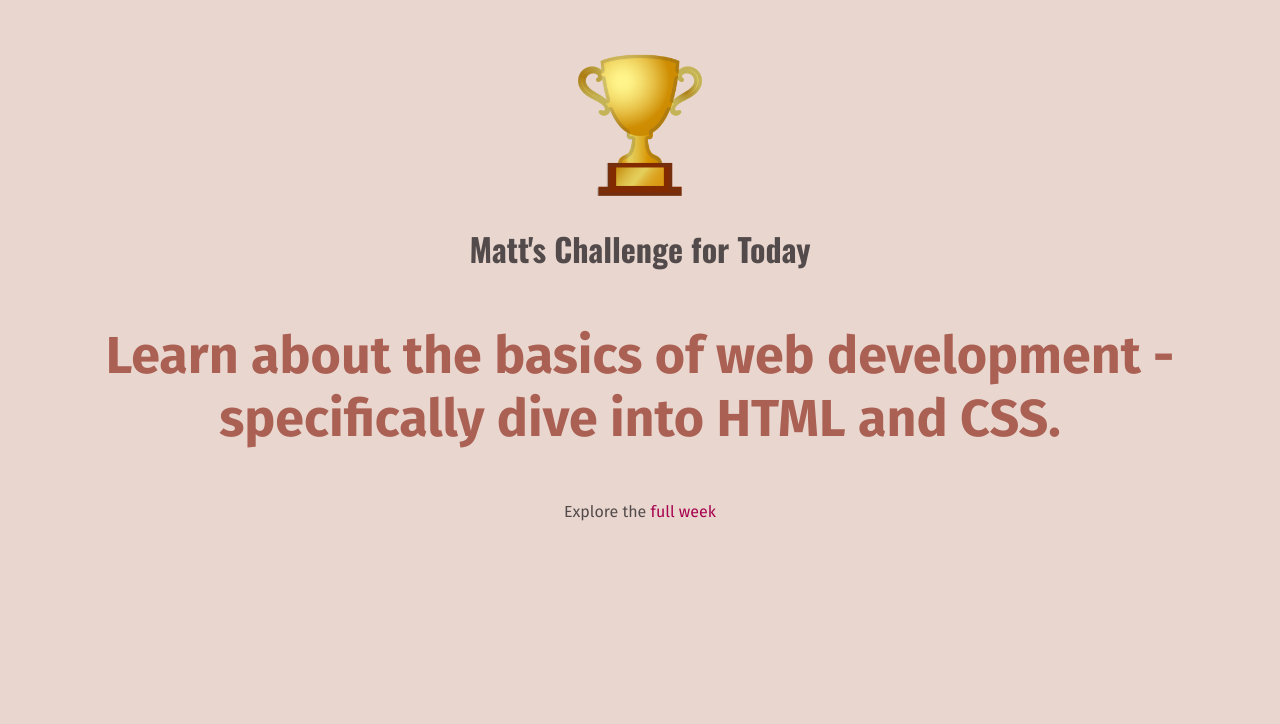
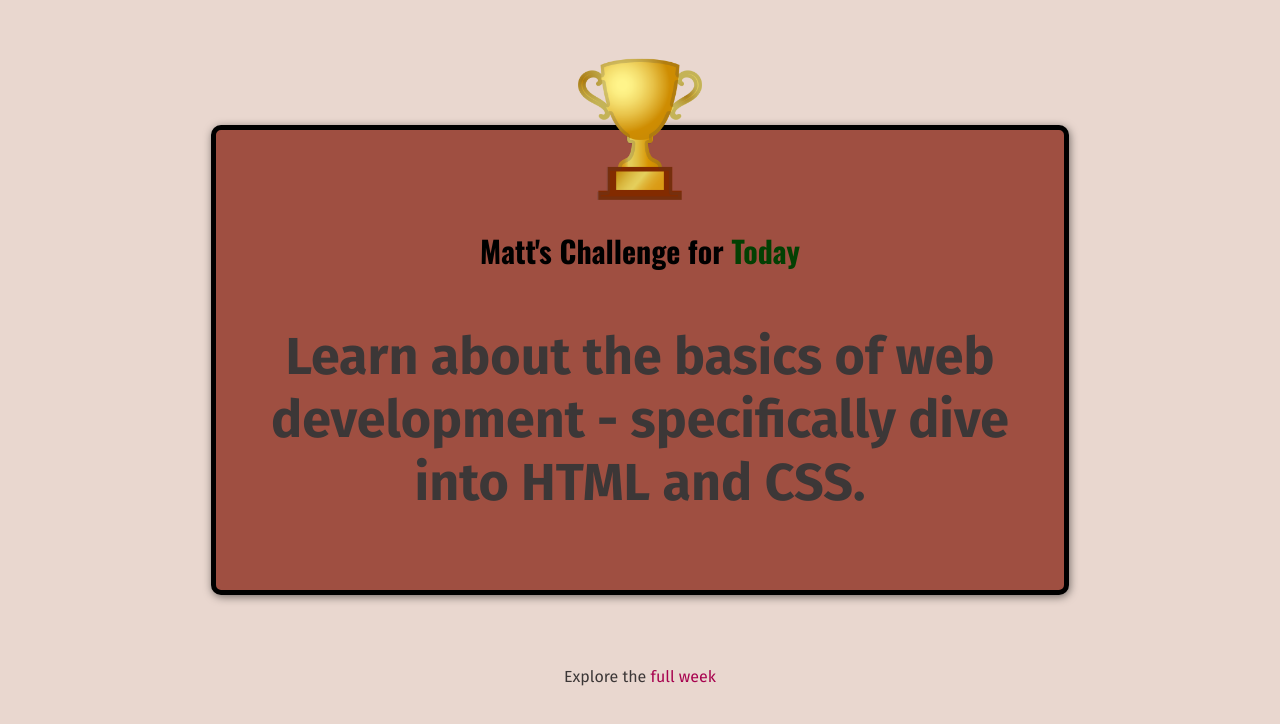
Before and after one commit to matteodibiscotti/100days_web_dev, a plain HTML site: page section2/index.html in a window 1280 px wide. Drawn offline with nearby package versions, Linux system fonts and the light colour scheme.

Commit message:
completed  section

```diff
--- a/section2/index.html
+++ b/section2/index.html
@@ -9,15 +9,19 @@
     <title>My Daily Challenges</title>
 </head>
 <body>
+    <main>
         <img src="trophy.jpg" alt="A Trophy">
-    <h1>Matt's Challenge for Today</h1>
+        <h1>Matt's Challenge for <span id="day">Today</span></h1>
         <p id="todays-challenge">
             Learn about the basics of web development - specifically dive
             into HTML and CSS.
         </p>
+    </main>
+    <footer>
         <p>
             Explore the
             <a href="fullweek.html">full week</a>
         </p>
+    </footer>
 </body>
 </html>
--- a/section2/styles/daily-challenge.css
+++ b/section2/styles/daily-challenge.css
@@ -1,15 +1,42 @@
 body {
     margin: 50px;
+}
+
+h1 {
+    font-size: 30px;
+    color: black;
 }
 
 img {
     width: 150px;
     height: 150px;
     /* border-radius: 100px; */
+    margin-top: -100px;
 }
 
 #todays-challenge{
-    color: rgb(170, 96, 83);
+    /* color: rgb(170, 96, 83); */
     font-weight: bold;
     font-size: 52px;
 }
+
+main {
+    width: 800px;
+    background-color: rgb(159, 79, 65);
+    padding: 24px;
+    border: 5px solid black;
+    /* border-style: solid;
+    border-width: 5px;
+    border-color: black; */
+    border-radius: 10px;
+    margin: 125px auto 72px auto ;
+    box-shadow: 1px 2px 8px rgba(0, 0, 0, 0.5);
+}
+
+footer {
+    margin-top: 40px;
+}
+
+#day {
+    color: rgb(3, 64, 3);
+}
--- a/section2/styles/full-week.css
+++ b/section2/styles/full-week.css
@@ -5,11 +5,11 @@ header {
 h1 {
     font-size: 48px;
     color: rgb(71, 62, 62);
-    margin: 12px 0;
+    margin: 0;
 }
 
 #description {
-    margin-bottom: 36px;
+    margin: 12px;
 }
 
 /* header p {
@@ -17,10 +17,14 @@ h1 {
 } */
 
 a {
+    padding: 12px 48px;
     background-color: rgb(167, 1, 78);
     color: white;
+    border: 1px solid rgb(167, 1, 78);
     border-radius: 4px;
     font-size: 24px;
+    display: inline-block;
+    margin: 0;
 }
 
 a:hover {
@@ -41,6 +45,7 @@ li {
     margin: 32px;
     background-color: rgb(223, 136, 124);
     border-radius: 6px;
+    box-shadow: 2px 2px 4px rgba(0, 0, 0, 0.2);
 }
 
 h2 {
--- a/section2/styles/shared.css
+++ b/section2/styles/shared.css
@@ -1,11 +1,12 @@
 body {
     text-align: center;
     background-color: rgb(233, 215, 207);
-    color: rgb(83, 75, 75);
+    color: rgb(60, 55, 55);
 }
 
 h1 {
     font-family: 'Oswald', sans-serif;
+    color: rgb(60, 55, 55);
 }
 
 p {
```
Lines whose indentation alone changed are shown as unchanged.
